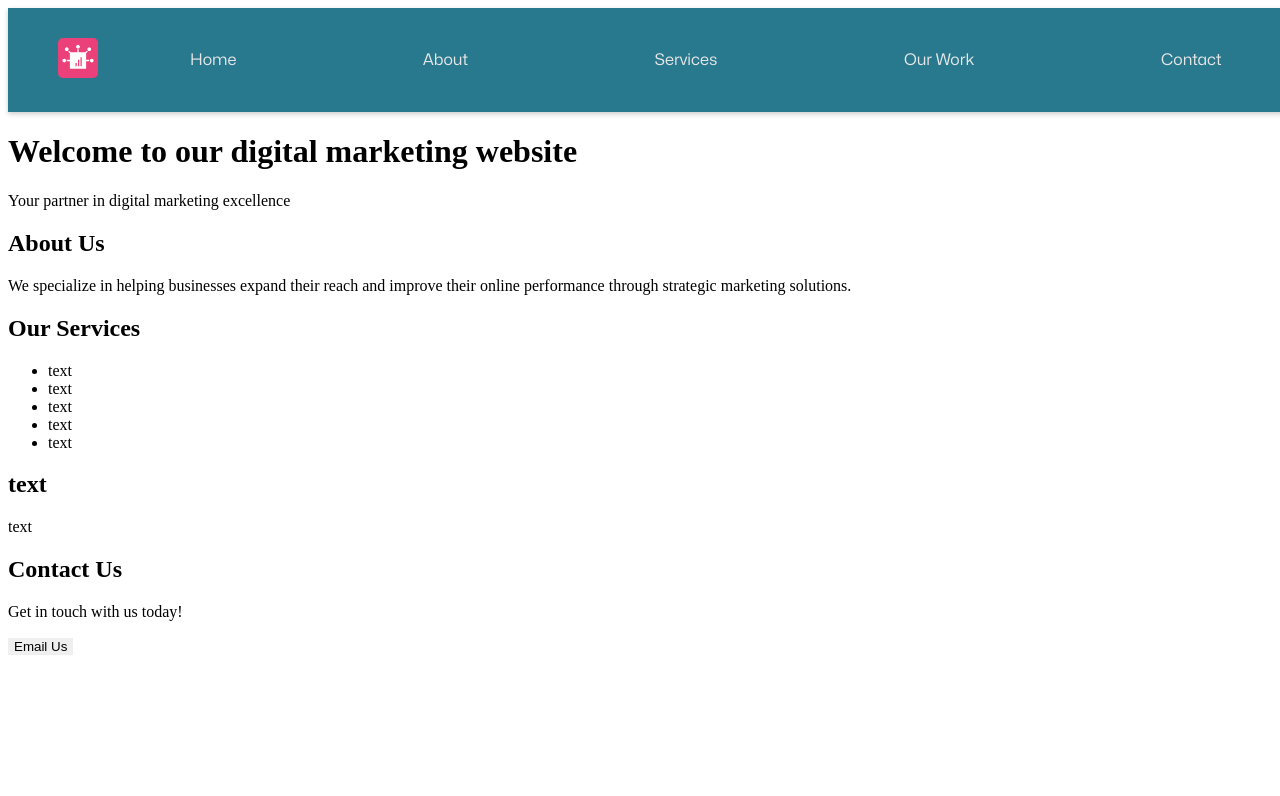
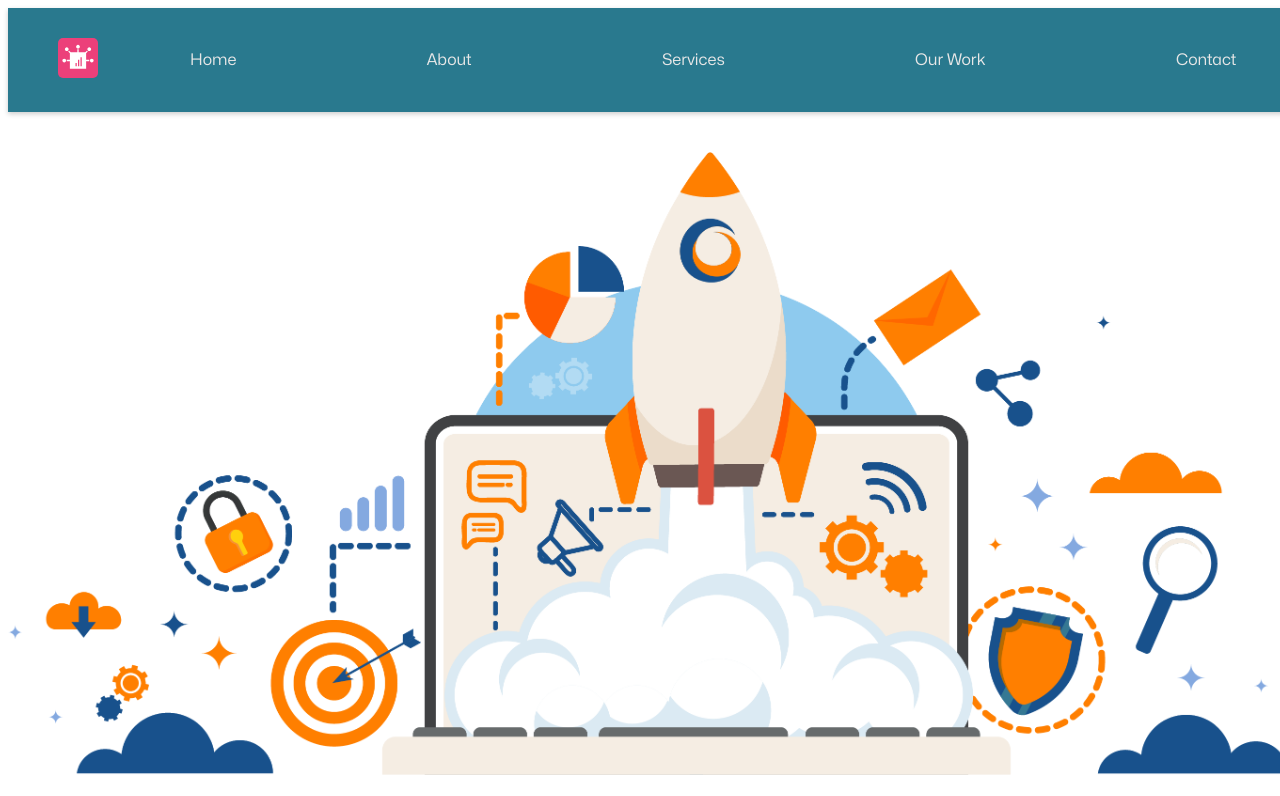
Before and after one commit to amjadsh92/DigitalMarketingWebsite, a plain HTML site: page index.html in a window 1280 px wide. Shown: the top 796 px of the page. Drawn offline with nearby package versions, Linux system fonts and the light colour scheme.

Commit message:
Put the hero image

```diff
--- a/index.html
+++ b/index.html
@@ -9,7 +9,7 @@
     <link rel="stylesheet" href="styles/base/utilities.css">
     <link rel="stylesheet" href="styles/home.css">
 </head>
-<body>
+<body class="full-width full-height">
 
    <nav class="navbar flex">
         <div class="logo">
@@ -24,11 +24,11 @@
         </ul>
     </nav>
 
-    <header id="header">
-
+    <section id="hero-section" class="hero-section">
+        <img src="./assets/images/heroImageDigital.png">
         <h1>Welcome to our digital marketing website</h1>
         <p>Your partner in digital marketing excellence</p>
-    </header>
+    </section>
 
 
     <section id="about">
--- a/styles/home.css
+++ b/styles/home.css
@@ -0,0 +1,5 @@
+.hero-section  img {
+      width: 100%;
+      height:100%;
+      margin-top: 40px;
+}
```
Also changed, not shown: assets/images/heroImageDigital.png (added), assets/images/heroImageDigitalMarketing.png (added).
